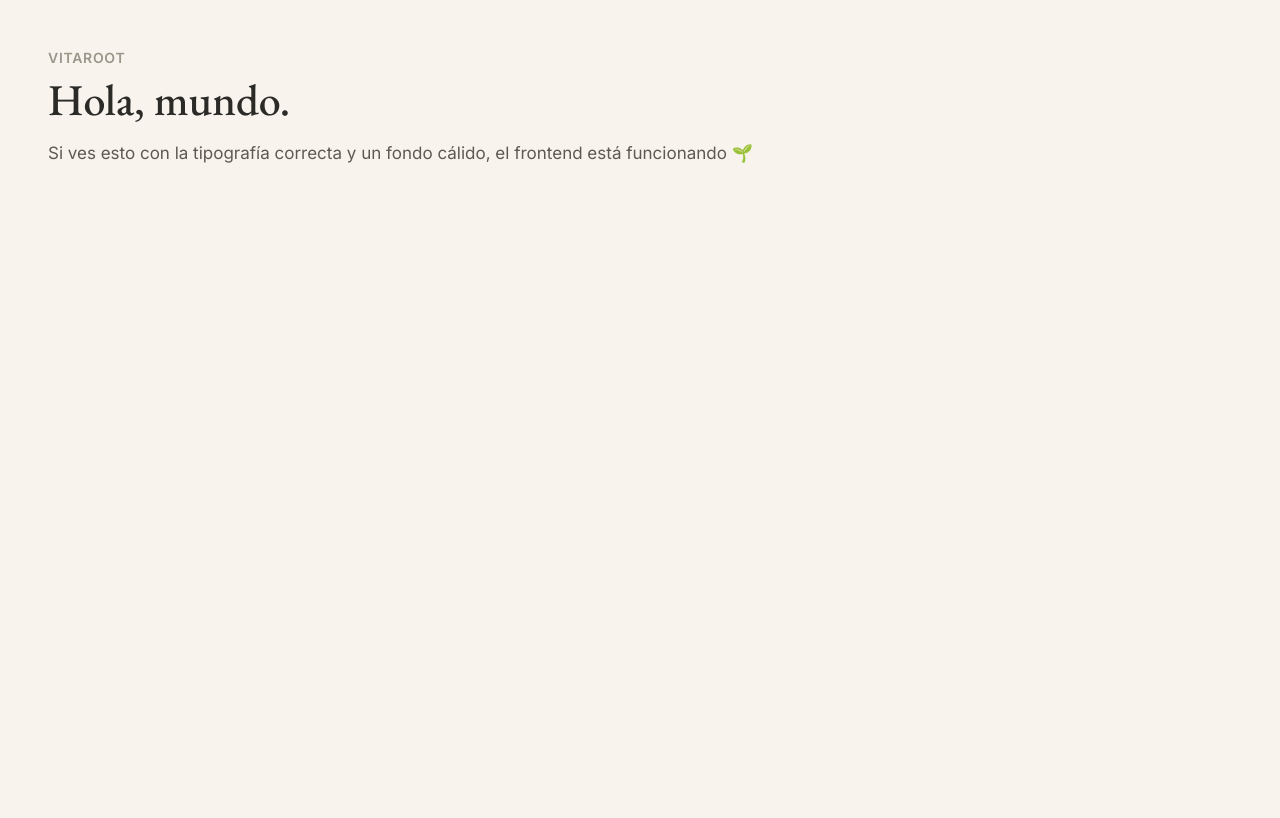
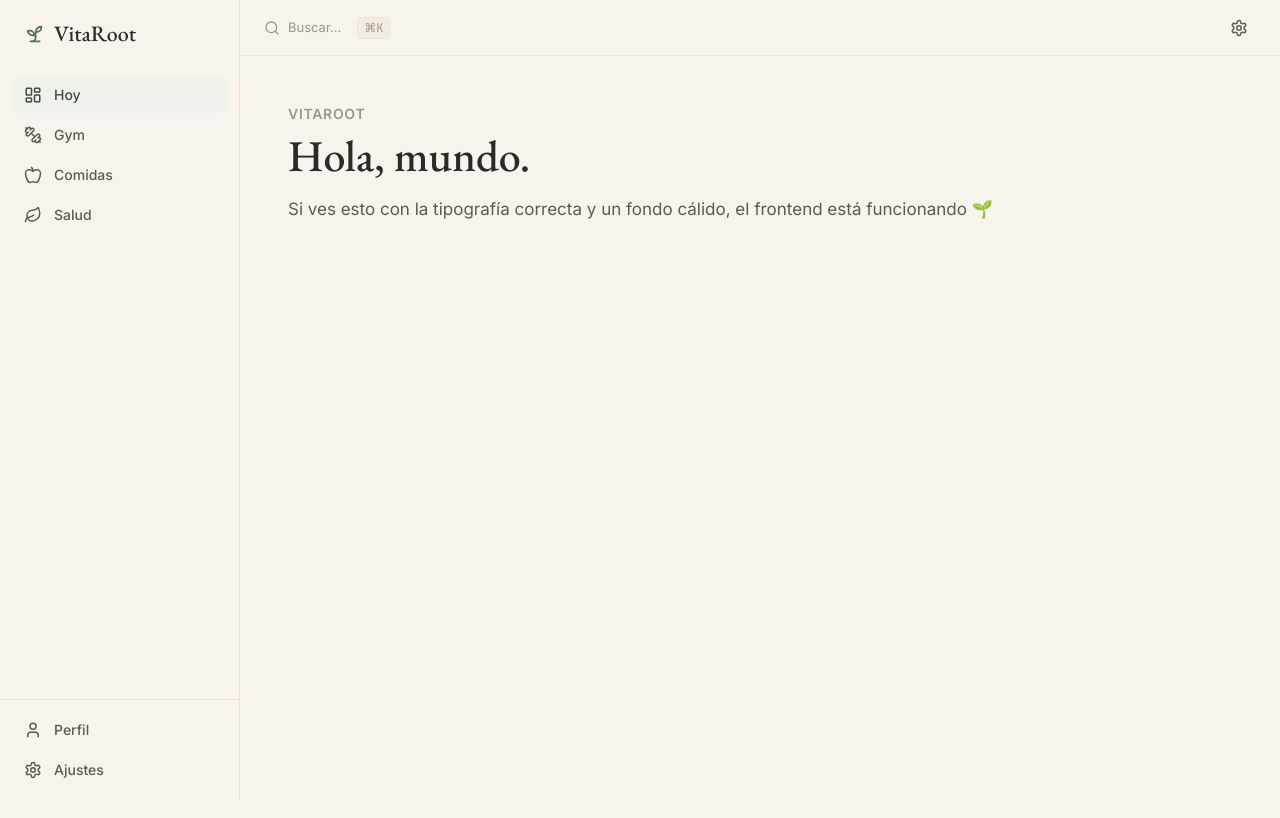
Before and after one commit to luckprodragonballfigtherz2019-rgb/vitaroot, a Vue app in the folder apps/web/: page / in a window 1280 px wide. Shown: the top 818 px of the page. Built offline with nearby package versions, Linux system fonts and the light colour scheme.

Commit message:
feat(web): layout base con sidebar y topbar

```diff
--- a/apps/web/src/App.vue
+++ b/apps/web/src/App.vue
@@ -1,8 +1,9 @@
 <script setup lang="ts">
-// Componente raíz de VitaRoot.
-// Su único trabajo es renderizar la vista actual según la ruta.
+import AppShell from '@/components/layout/AppShell.vue'
 </script>
 
 <template>
-  <RouterView />
+  <AppShell>
+    <RouterView />
+  </AppShell>
 </template>
--- /dev/null
+++ b/apps/web/src/components/layout/AppShell.vue
@@ -0,0 +1,18 @@
+<script setup lang="ts">
+import Sidebar from './Sidebar.vue'
+import TopBar from './TopBar.vue'
+</script>
+
+<template>
+  <div class="min-h-screen bg-paper">
+    <Sidebar />
+
+    <div class="ml-60 flex flex-col min-h-screen">
+      <TopBar />
+
+      <main class="flex-1">
+        <slot />
+      </main>
+    </div>
+  </div>
+</template>
--- /dev/null
+++ b/apps/web/src/components/layout/Sidebar.vue
@@ -0,0 +1,75 @@
+<script setup lang="ts">
+import { computed } from 'vue'
+import { useRoute } from 'vue-router'
+import {
+  LayoutDashboard,
+  Dumbbell,
+  Apple,
+  Leaf,
+  User,
+  Settings,
+  Sprout,
+} from 'lucide-vue-next'
+
+const route = useRoute()
+
+const navItems = [
+  { to: '/', label: 'Hoy', icon: LayoutDashboard },
+  { to: '/gym', label: 'Gym', icon: Dumbbell },
+  { to: '/meals', label: 'Comidas', icon: Apple },
+  { to: '/health', label: 'Salud', icon: Leaf },
+]
+
+const bottomItems = [
+  { to: '/profile', label: 'Perfil', icon: User },
+  { to: '/settings', label: 'Ajustes', icon: Settings },
+]
+
+const isActive = (path: string): boolean => {
+  if (path === '/') return route.path === '/'
+  return route.path.startsWith(path)
+}
+
+const itemClasses = computed(() => (path: string) => [
+  'flex items-center gap-3 px-3 py-2 rounded-md text-sm font-medium',
+  'transition-colors duration-base ease-out-soft',
+  isActive(path)
+    ? 'bg-moss-50 text-moss-700'
+    : 'text-ink-soft hover:text-ink hover:bg-paper-soft',
+])
+</script>
+
+<template>
+  <aside
+    class="fixed left-0 top-0 h-screen w-60 bg-paper border-r border-line-soft flex flex-col"
+  >
+    <div class="px-6 py-5 flex items-center gap-2">
+      <Sprout :size="22" class="text-moss-500" />
+      <span class="display-sm text-ink">VitaRoot</span>
+    </div>
+
+    <nav class="flex-1 px-3 py-2 space-y-1">
+      <RouterLink
+        v-for="item in navItems"
+        :key="item.to"
+        :to="item.to"
+        :class="itemClasses(item.to)"
+      >
+        <component :is="item.icon" :size="18" />
+        <span>{{ item.label }}</span>
+      </RouterLink>
+    </nav>
+
+    <div class="px-3 py-3 border-t border-line-soft space-y-1">
+      <RouterLink
+        v-for="item in bottomItems"
+        :key="item.to"
+        :to="item.to"
+        :class="itemClasses(item.to)"
+      >
+        <component :is="item.icon" :size="18" />
+        <span>{{ item.label }}</span>
+      </RouterLink>
+    </div>
+  </aside>
+</template>
--- /dev/null
+++ b/apps/web/src/components/layout/TopBar.vue
@@ -0,0 +1,35 @@
+<script setup lang="ts">
+import { Search, Settings } from 'lucide-vue-next'
+import { useRouter } from 'vue-router'
+
+const router = useRouter()
+
+function goToSettings(): void {
+  router.push('/settings')
+}
+</script>
+
+<template>
+  <header
+    class="h-14 border-b border-line-soft bg-paper flex items-center justify-between px-6 sticky top-0 z-10"
+  >
+    <div class="flex items-center gap-2 text-ink-faint">
+      <Search :size="16" />
+      <span class="body-sm">Buscar...</span>
+      <kbd
+        class="ml-2 px-1.5 py-0.5 text-xs font-mono bg-paper-soft border border-line-soft rounded"
+      >
+        ⌘K
+      </kbd>
+    </div>
+
+    <button
+      type="button"
+      class="p-2 rounded-md text-ink-soft hover:text-ink hover:bg-paper-soft transition-colors duration-base ease-out-soft"
+      aria-label="Ajustes"
+      @click="goToSettings"
+    >
+      <Settings :size="18" />
+    </button>
+  </header>
+</template>
--- /dev/null
+++ b/apps/web/src/components/ui/Button.vue
@@ -0,0 +1,46 @@
+<script setup lang="ts">
+import { computed } from 'vue'
+
+type Variant = 'primary' | 'secondary' | 'ghost' | 'danger'
+type Size = 'sm' | 'md' | 'lg' | 'xl'
+
+const props = withDefaults(
+  defineProps<{
+    variant?: Variant
+    size?: Size
+    loading?: boolean
+    disabled?: boolean
+    type?: 'button' | 'submit' | 'reset'
+  }>(),
+  {
+    variant: 'primary',
+    size: 'md',
+    loading: false,
+    disabled: false,
+    type: 'button',
+  },
+)
+
+const classes = computed(() => [
+  'inline-flex items-center justify-center gap-2 rounded-md font-medium',
+  'transition-colors transition-transform duration-fast ease-spring',
+  'focus-visible:outline-none focus-visible:ring-2 focus-visible:ring-moss-500 focus-visible:ring-offset-2 focus-visible:ring-offset-paper',
+  'active:scale-[0.97]',
+  'disabled:opacity-40 disabled:cursor-not-allowed disabled:active:scale-100',
+  props.variant === 'primary' && 'bg-moss-500 text-paper hover:bg-moss-700',
+  props.variant === 'secondary' && 'border border-line text-ink hover:bg-paper-deep',
+  props.variant === 'ghost' && 'text-ink-soft hover:text-ink hover:bg-paper-soft',
+  props.variant === 'danger' && 'bg-garnet text-paper hover:opacity-90',
+  props.size === 'sm' && 'h-8 px-3 text-sm',
+  props.size === 'md' && 'h-10 px-4 text-base',
+  props.size === 'lg' && 'h-12 px-5 text-base',
+  props.size === 'xl' && 'h-14 px-6 text-lg',
+])
+</script>
+
+<template>
+  <button :type="type" :class="classes" :disabled="disabled || loading">
+    <span v-if="loading" class="inline-block h-4 w-4 animate-spin rounded-full border-2 border-current border-t-transparent" />
+    <slot v-else />
+  </button>
+</template>
```
